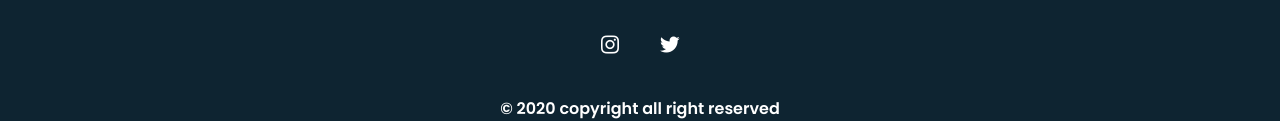
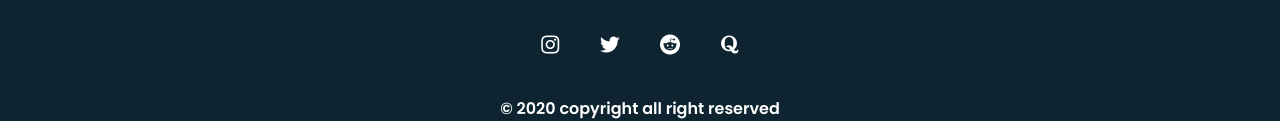
Before and after one commit to kavirakesh14/kavirakesh14.github.io, a plain HTML site: page index.html in a window 1280 px wide. Shown: the part 2924-3045 px from the top of the page. Drawn offline with nearby package versions, Linux system fonts and the light colour scheme.

Commit message:
Update index.html

```diff
--- a/index.html
+++ b/index.html
@@ -135,6 +135,10 @@
             <div class="footer__social">
                 <a href="https://www.instagram.com/the_kavirakesh/" target="_blank" class="footer__icon"><i class='bx bxl-instagram' ></i></a>
                 <a href="https://twitter.com/KaviRakesh14?s=08" target="_blank" class="footer__icon"><i class='bx bxl-twitter' ></i></a>
+		<a href="https://www.reddit.com/user/1in4billion" target="_blank" class="footer__icon"><i class='bx bxl-reddit' ></i></a>
+		<a href="https://www.quora.com/profile/Kavirakesh" target="_blank" class="footer__icon"><i class='bx bxl-quora' ></i></a>
+
+
             </div>
             <p>&#169; 2020 copyright all right reserved</p>
         </footer>
```
